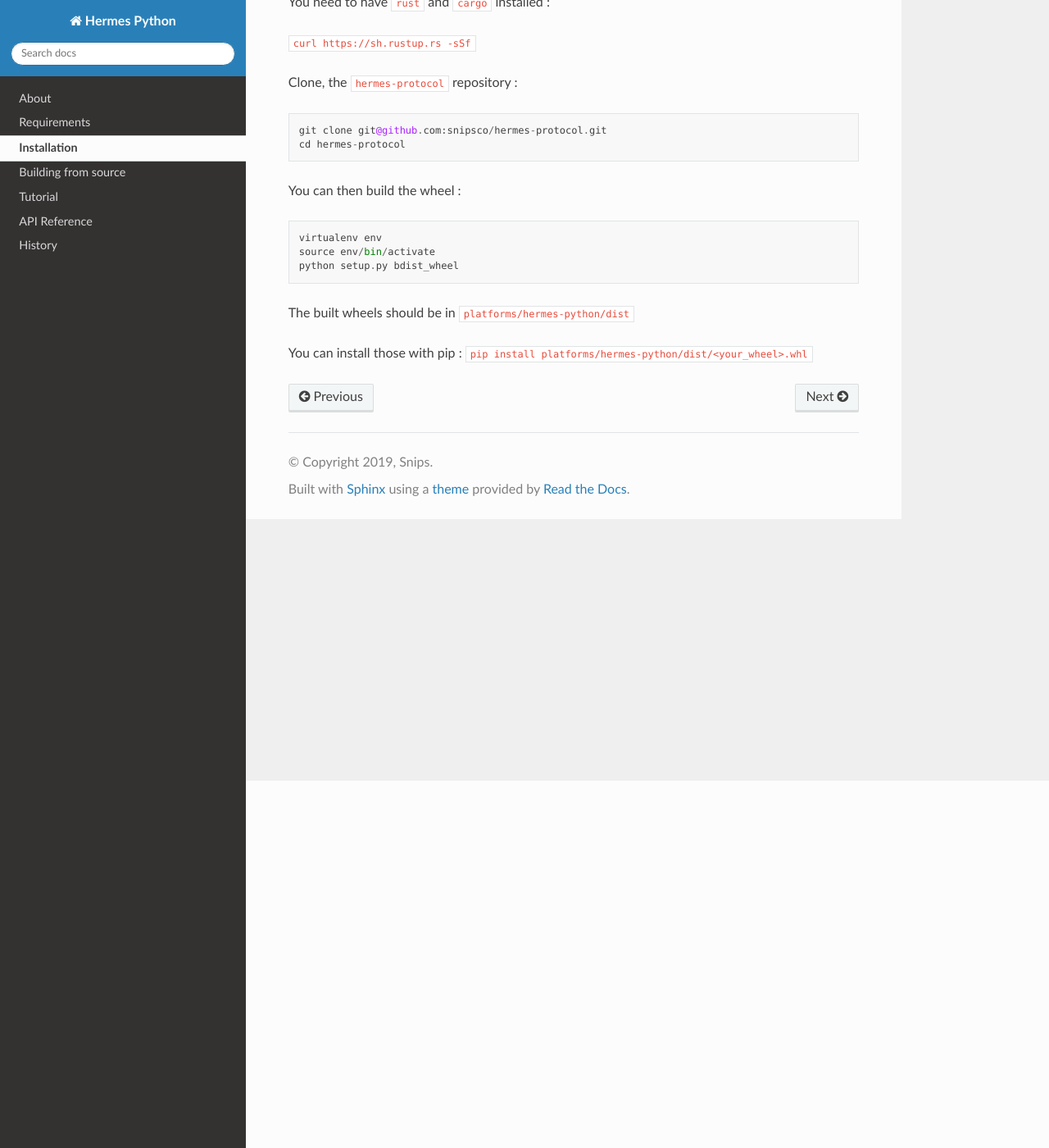
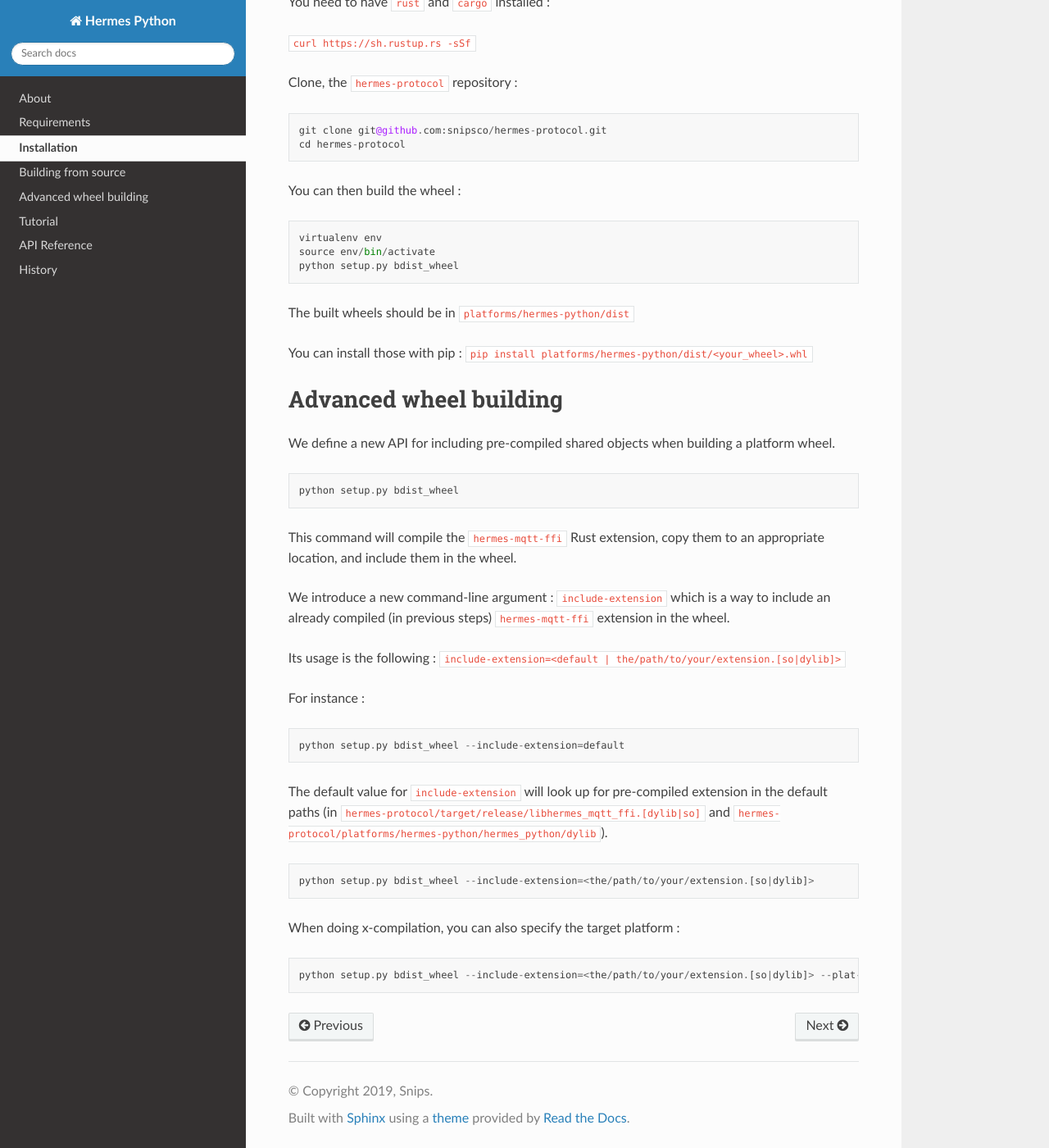
Before and after one commit to snipsco/hermes-protocol, a Sphinx documentation site: the page built from platforms/hermes-python/documentation/source/installation.rst, in a window 1280 px wide and 1400 px high, scrolled down 448 px. Shown: the whole window at 82% size. Built offline with Sphinx 7.4.7 and the Read the Docs theme 2.0.0, drawn with Linux system fonts in a browser that asks for light colours.

Commit message:
updating documentation with new API to include pre-compiled extension to the wheel

```diff
--- a/platforms/hermes-python/documentation/source/installation.rst
+++ b/platforms/hermes-python/documentation/source/installation.rst
@@ -31,3 +31,28 @@ You can then build the wheel : ::
 The built wheels should be in ``platforms/hermes-python/dist``
 
 You can install those with pip : ``pip install platforms/hermes-python/dist/<your_wheel>.whl``
+
+Advanced wheel building
+=======================
+
+We define a new API for including pre-compiled shared objects when building a platform wheel. ::
+
+    python setup.py bdist_wheel
+
+This command will compile the ``hermes-mqtt-ffi`` Rust extension, copy them to an appropriate location, and include them in the wheel.
+
+We introduce a new command-line argument : ``include-extension`` which is a way to include an already compiled (in previous steps) ``hermes-mqtt-ffi`` extension in the wheel.
+
+Its usage is the following : ``include-extension=<default | the/path/to/your/extension.[so|dylib]>``
+
+For instance : ::
+
+    python setup.py bdist_wheel --include-extension=default
+
+The default value for ``include-extension`` will look up for pre-compiled extension in the default paths (in ``hermes-protocol/target/release/libhermes_mqtt_ffi.[dylib|so]`` and ``hermes-protocol/platforms/hermes-python/hermes_python/dylib``). ::
+
+    python setup.py bdist_wheel --include-extension=<the/path/to/your/extension.[so|dylib]>
+
+When doing x-compilation, you can also specify the target platform : ::
+
+    python setup.py bdist_wheel --include-extension=<the/path/to/your/extension.[so|dylib]> --plat-name=<the_platform_tag>
```
Also changed, not shown: platforms/hermes-python/README.rst.
